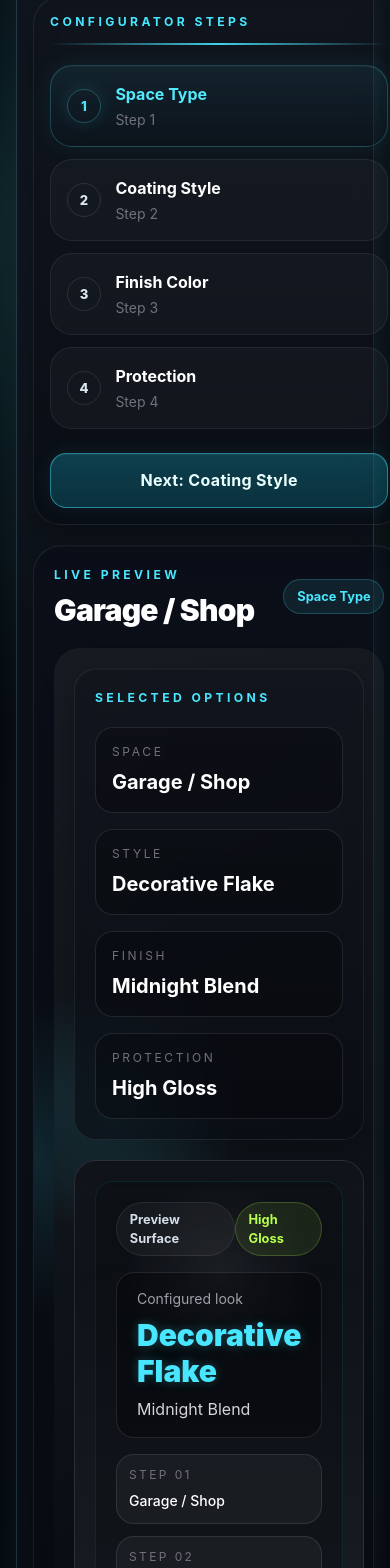
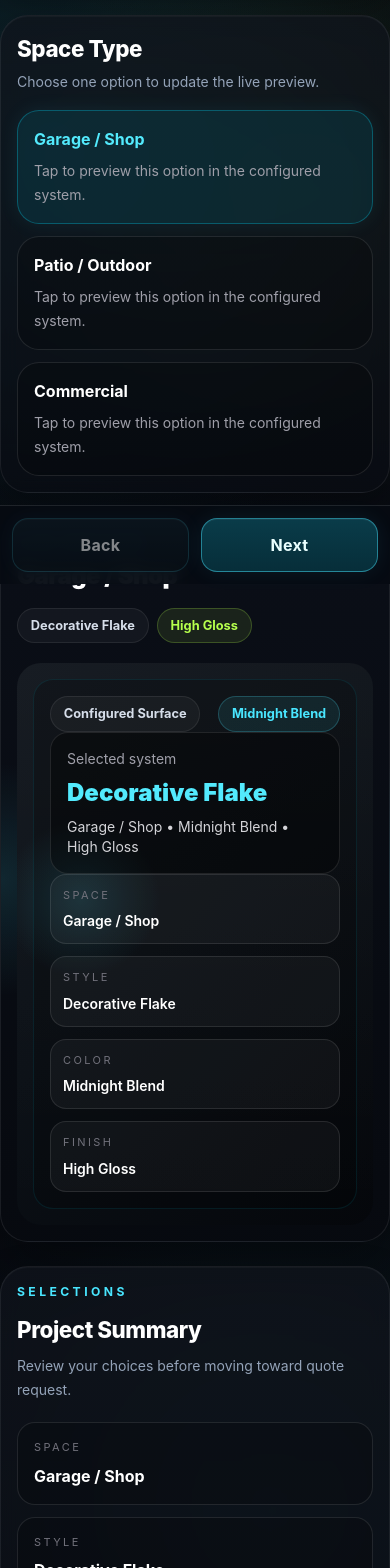
Before and after one commit to cturley468-dotcom/artipoxi-dashboard, a Next.js app: page /configurator in a window 390 px wide. Shown: the part 260-1828 px from the top of the page. Built offline with nearby package versions, Linux system fonts and the light colour scheme.

Commit message:
Rebuild configurator mobile-first

```diff
--- a/app/configurator/page.tsx
+++ b/app/configurator/page.tsx
@@ -1,35 +1,58 @@
 "use client";
 
 import { useMemo, useState } from "react";
-import BrandMark from "../components/BrandMark";
 
 const steps = [
   "Space Type",
   "Coating Style",
-  "Finish Color",
-  "Protection",
+  "Color Blend",
+  "Topcoat",
 ] as const;
 
-const spaceTypes = ["Garage / Shop", "Patio / Outdoor", "Commercial"] as const;
-const coatingStyles = ["Decorative Flake", "Solid Color", "Quartz System"] as const;
-const finishColors = ["Midnight Blend", "Stone Blend", "Light Granite"] as const;
-const protections = ["High Gloss", "Satin Finish", "UV Resistant"] as const;
+const spaceTypes = [
+  "Garage / Shop",
+  "Patio / Outdoor",
+  "Commercial",
+] as const;
+
+const coatingStyles = [
+  "Decorative Flake",
+  "Solid Color",
+  "Quartz System",
+] as const;
+
+const colorBlends = [
+  "Midnight Blend",
+  "Stone Blend",
+  "Light Granite",
+] as const;
+
+const topcoats = [
+  "High Gloss",
+  "Satin Finish",
+  "UV Resistant",
+] as const;
 
 export default function ConfiguratorPage() {
   const [step, setStep] = useState(0);
-  const [spaceType, setSpaceType] = useState<(typeof spaceTypes)[number]>("Garage / Shop");
-  const [coatingStyle, setCoatingStyle] = useState<(typeof coatingStyles)[number]>("Decorative Flake");
-  const [finishColor, setFinishColor] = useState<(typeof finishColors)[number]>("Midnight Blend");
-  const [protection, setProtection] = useState<(typeof protections)[number]>("High Gloss");
+
+  const [spaceType, setSpaceType] =
+    useState<(typeof spaceTypes)[number]>("Garage / Shop");
+  const [coatingStyle, setCoatingStyle] =
+    useState<(typeof coatingStyles)[number]>("Decorative Flake");
+  const [colorBlend, setColorBlend] =
+    useState<(typeof colorBlends)[number]>("Midnight Blend");
+  const [topcoat, setTopcoat] =
+    useState<(typeof topcoats)[number]>("High Gloss");
 
   const summary = useMemo(
     () => [
-      { title: "Space", value: spaceType },
-      { title: "Style", value: coatingStyle },
-      { title: "Finish", value: finishColor },
-      { title: "Protection", value: protection },
+      { label: "Space", value: spaceType },
+      { label: "Style", value: coatingStyle },
+      { label: "Color", value: colorBlend },
+      { label: "Finish", value: topcoat },
     ],
-    [spaceType, coatingStyle, finishColor, protection]
+    [spaceType, coatingStyle, colorBlend, topcoat]
   );
 
   function nextStep() {
@@ -40,265 +63,254 @@ export default function ConfiguratorPage() {
     setStep((prev) => Math.max(prev - 1, 0));
   }
 
+  const activeStepName = steps[step];
+
   return (
-    <main className="min-h-screen text-white">
-      <div className="mx-auto max-w-[1500px] px-4 py-4 md:px-6 md:py-6">
-        <div className="glass-panel cyber-outline rounded-[32px] p-4 md:p-6">
-          <div className="flex flex-col gap-4 border-b border-white/10 pb-4 lg:flex-row lg:items-center lg:justify-between">
-            <div className="flex items-center gap-5">
-              <BrandMark href="/" subtitle="Premium epoxy systems" size="md" />
-              <div className="hidden h-14 w-px bg-white/10 md:block" />
+    <div className="text-white">
+      <div className="flex flex-col gap-6">
+        <section className="glass-panel-soft rounded-[28px] p-5 md:p-6">
+          <div className="section-kicker">Configurator</div>
+
+          <div className="mt-3 flex flex-col gap-4 lg:flex-row lg:items-end lg:justify-between">
             <div>
-                <div className="text-3xl font-black tracking-tight">
-                  Floor Configurator
+              <h1 className="text-3xl font-black tracking-tight md:text-4xl">
+                Design Your Floor
+              </h1>
+              <p className="mt-2 max-w-2xl text-sm leading-7 text-zinc-400 md:text-base">
+                Build a premium epoxy system preview step by step. This version is
+                simplified for phone first, then expands cleanly on desktop.
+              </p>
             </div>
-                <div className="mt-1 text-sm text-zinc-400">
-                  Build your finish direction and request your quote.
+
+            <div className="flex flex-wrap gap-2">
+              <span className="ui-chip ui-chip-cyan">{activeStepName}</span>
+              <span className="ui-chip">
+                Step {step + 1} / {steps.length}
+              </span>
+            </div>
+          </div>
+        </section>
+
+        <div className="grid gap-6 xl:grid-cols-[minmax(0,1fr)_360px]">
+          <section className="space-y-6">
+            <div className="glass-panel-soft rounded-[28px] p-4 md:p-5">
+              <div className="mb-4 flex items-center justify-between">
+                <div>
+                  <div className="panel-title">{steps[step]}</div>
+                  <div className="panel-subtitle mt-1 text-sm">
+                    Choose one option to update the live preview.
                   </div>
                 </div>
               </div>
 
-            <div className="flex flex-wrap gap-3">
-              <button className="ui-btn">Save Preview</button>
-              <button className="ui-btn ui-btn-primary">Request Quote</button>
+              <div className="grid gap-3 sm:grid-cols-2">
+                {step === 0 &&
+                  spaceTypes.map((option) => (
+                    <OptionCard
+                      key={option}
+                      label={option}
+                      active={spaceType === option}
+                      onClick={() => setSpaceType(option)}
+                    />
+                  ))}
+
+                {step === 1 &&
+                  coatingStyles.map((option) => (
+                    <OptionCard
+                      key={option}
+                      label={option}
+                      active={coatingStyle === option}
+                      onClick={() => setCoatingStyle(option)}
+                    />
+                  ))}
+
+                {step === 2 &&
+                  colorBlends.map((option) => (
+                    <OptionCard
+                      key={option}
+                      label={option}
+                      active={colorBlend === option}
+                      onClick={() => setColorBlend(option)}
+                    />
+                  ))}
+
+                {step === 3 &&
+                  topcoats.map((option) => (
+                    <OptionCard
+                      key={option}
+                      label={option}
+                      active={topcoat === option}
+                      onClick={() => setTopcoat(option)}
+                    />
+                  ))}
               </div>
             </div>
 
-          <div className="mt-5 grid gap-5 xl:grid-cols-[280px_1fr]">
-            <aside className="glass-panel-soft rounded-[28px] p-4">
-              <div className="section-kicker">Configurator Steps</div>
-              <div className="neon-line mt-3" />
-
-              <div className="mt-5 space-y-3">
-                {steps.map((item, index) => {
-                  const active = index === step;
-                  const complete = index < step;
-
-                  return (
-                    <button
-                      key={item}
-                      onClick={() => setStep(index)}
-                      className={`step-rail-item w-full text-left ${
-                        active ? "step-rail-item-active" : ""
-                      }`}
-                    >
-                      <div
-                        className={`step-badge ${
-                          active ? "step-badge-active" : ""
-                        }`}
-                      >
-                        {complete ? "✓" : index + 1}
-                      </div>
-
-                      <div>
-                        <div
-                          className={`text-base font-bold ${
-                            active ? "text-cyan-300" : "text-white"
-                          }`}
-                        >
-                          {item}
-                        </div>
-                        <div className="mt-1 text-sm text-zinc-500">
-                          Step {index + 1}
-                        </div>
-                      </div>
-                    </button>
-                  );
-                })}
-              </div>
-
-              <button
-                onClick={nextStep}
-                className="ui-btn ui-btn-primary mt-6 w-full"
-              >
-                Next: {steps[Math.min(step + 1, steps.length - 1)]}
-              </button>
-            </aside>
-
-            <section className="space-y-5">
-              <div className="preview-frame p-5">
-                <div className="flex items-center justify-between">
+            <div className="preview-frame p-4 md:p-5">
+              <div className="flex flex-col gap-4 md:flex-row md:items-center md:justify-between">
                 <div>
                   <div className="section-kicker">Live Preview</div>
-                    <div className="mt-2 text-3xl font-black tracking-tight">
+                  <div className="mt-2 text-2xl font-black tracking-tight md:text-3xl">
                     {spaceType}
                   </div>
                 </div>
 
-                  <div className="ui-chip ui-chip-cyan">{steps[step]}</div>
+                <div className="flex flex-wrap gap-2">
+                  <span className="ui-chip">{coatingStyle}</span>
+                  <span className="ui-chip ui-chip-lime">{topcoat}</span>
+                </div>
               </div>
 
-                <div className="preview-image mt-5 rounded-[26px] p-5">
-                  <div className="grid h-full min-h-[440px] gap-5 lg:grid-cols-[0.38fr_0.62fr]">
-                    <div className="glass-panel-soft rounded-[22px] p-5">
-                      <div className="section-kicker">Selected Options</div>
+              <div className="preview-image mt-5 rounded-[24px] p-4 md:p-5">
+                <div className="flex min-h-[280px] flex-col justify-between rounded-[20px] border border-cyan-400/10 bg-black/20 p-4 md:min-h-[380px] md:p-5">
+                  <div className="flex items-center justify-between">
+                    <span className="ui-chip">Configured Surface</span>
+                    <span className="ui-chip ui-chip-cyan">{colorBlend}</span>
+                  </div>
 
-                      <div className="mt-5 space-y-4">
+                  <div className="self-start rounded-[18px] border border-white/10 bg-black/35 px-4 py-4 md:px-5">
+                    <div className="text-sm text-zinc-400">Selected system</div>
+                    <div className="mt-2 text-2xl font-black text-cyan-300 md:text-3xl">
+                      {coatingStyle}
+                    </div>
+                    <div className="mt-2 text-sm text-zinc-300 md:text-base">
+                      {spaceType} • {colorBlend} • {topcoat}
+                    </div>
+                  </div>
+
+                  <div className="grid gap-3 md:grid-cols-4">
                     {summary.map((item) => (
                       <div
-                            key={item.title}
-                            className="rounded-[18px] border border-white/10 bg-black/25 p-4"
+                        key={item.label}
+                        className="rounded-[16px] border border-white/10 bg-white/[0.04] p-3"
                       >
-                            <div className="text-xs uppercase tracking-[0.22em] text-zinc-500">
-                              {item.title}
+                        <div className="text-[11px] uppercase tracking-[0.22em] text-zinc-500">
+                          {item.label}
                         </div>
-                            <div className="mt-2 text-xl font-bold text-white">
+                        <div className="mt-2 text-sm font-semibold text-white">
                           {item.value}
                         </div>
                       </div>
                     ))}
                   </div>
                 </div>
+              </div>
+            </div>
+          </section>
 
-                    <div className="preview-floor rounded-[22px] border border-white/10 p-5">
-                      <div className="grid h-full grid-rows-[auto_1fr_auto] gap-4 rounded-[18px] border border-cyan-400/10 bg-black/20 p-5">
-                        <div className="flex items-center justify-between">
-                          <div className="ui-chip">Preview Surface</div>
-                          <div className="ui-chip ui-chip-lime">{protection}</div>
+          <aside className="glass-panel-soft rounded-[28px] p-4 md:p-5 xl:sticky xl:top-6 xl:self-start">
+            <div className="section-kicker">Selections</div>
+            <div className="mt-3 panel-title">Project Summary</div>
+            <div className="panel-subtitle mt-2 text-sm">
+              Review your choices before moving toward quote request.
             </div>
 
-                        <div className="flex items-end">
-                          <div className="rounded-[18px] border border-white/10 bg-black/30 px-5 py-4">
-                            <div className="text-sm text-zinc-400">Configured look</div>
-                            <div className="mt-2 text-3xl font-black neon-text">
-                              {coatingStyle}
+            <div className="mt-5 space-y-3">
+              {summary.map((item) => (
+                <div
+                  key={item.label}
+                  className="rounded-[18px] border border-white/10 bg-black/20 p-4"
+                >
+                  <div className="text-[11px] uppercase tracking-[0.22em] text-zinc-500">
+                    {item.label}
                   </div>
-                            <div className="mt-2 text-zinc-300">{finishColor}</div>
+                  <div className="mt-2 text-base font-bold text-white">
+                    {item.value}
+                  </div>
+                </div>
+              ))}
+            </div>
+
+            <div className="mt-5 rounded-[18px] border border-cyan-400/10 bg-cyan-400/5 p-4">
+              <div className="text-sm text-zinc-400">Suggested direction</div>
+              <div className="mt-2 text-lg font-bold text-cyan-300">
+                Premium custom epoxy system
               </div>
             </div>
 
-                        <div className="grid gap-3 sm:grid-cols-3">
-                          <MiniStep step="01" text={spaceType} />
-                          <MiniStep step="02" text={coatingStyle} />
-                          <MiniStep step="03" text={protection} />
+            <div className="mt-5 hidden xl:flex xl:flex-col xl:gap-3">
+              <button
+                onClick={prevStep}
+                disabled={step === 0}
+                className="ui-btn w-full disabled:opacity-50"
+              >
+                Back
+              </button>
+
+              <button
+                onClick={nextStep}
+                disabled={step === steps.length - 1}
+                className="ui-btn ui-btn-primary w-full disabled:opacity-50"
+              >
+                Next Step
+              </button>
+
+              <button className="ui-btn ui-btn-lime w-full">
+                Request Quote
+              </button>
             </div>
-                      </div>
-                    </div>
-                  </div>
+          </aside>
         </div>
       </div>
 
-              <div className="glass-panel-soft rounded-[28px] p-5">
-                <div className="flex flex-col gap-4 lg:flex-row lg:items-center lg:justify-between">
-                  <div>
-                    <div className="panel-title">{steps[step]}</div>
-                    <div className="panel-subtitle mt-2">
-                      Configure your surface system one step at a time.
+      <div className="fixed bottom-0 left-0 right-0 z-30 border-t border-white/10 bg-[#070b12]/95 p-3 backdrop-blur xl:hidden">
+        <div className="mx-auto flex max-w-7xl gap-3">
+          <button
+            onClick={prevStep}
+            disabled={step === 0}
+            className="ui-btn flex-1 disabled:opacity-50"
+          >
+            Back
+          </button>
+
+          {step < steps.length - 1 ? (
+            <button
+              onClick={nextStep}
+              className="ui-btn ui-btn-primary flex-1"
+            >
+              Next
+            </button>
+          ) : (
+            <button className="ui-btn ui-btn-lime flex-1">
+              Request Quote
+            </button>
+          )}
         </div>
       </div>
 
-                  <div className="flex gap-3">
-                    <button onClick={prevStep} className="ui-btn">
-                      Back
-                    </button>
-                    <button onClick={nextStep} className="ui-btn ui-btn-primary">
-                      Continue
-                    </button>
-                  </div>
-                </div>
-
-                <div className="mt-6">
-                  {step === 0 && (
-                    <OptionGrid
-                      options={spaceTypes}
-                      value={spaceType}
-                      onChange={(value) => setSpaceType(value as (typeof spaceTypes)[number])}
-                    />
-                  )}
-
-                  {step === 1 && (
-                    <OptionGrid
-                      options={coatingStyles}
-                      value={coatingStyle}
-                      onChange={(value) =>
-                        setCoatingStyle(value as (typeof coatingStyles)[number])
-                      }
-                    />
-                  )}
-
-                  {step === 2 && (
-                    <OptionGrid
-                      options={finishColors}
-                      value={finishColor}
-                      onChange={(value) =>
-                        setFinishColor(value as (typeof finishColors)[number])
-                      }
-                    />
-                  )}
-
-                  {step === 3 && (
-                    <OptionGrid
-                      options={protections}
-                      value={protection}
-                      onChange={(value) =>
-                        setProtection(value as (typeof protections)[number])
-                      }
-                    />
-                  )}
-                </div>
-              </div>
-            </section>
-          </div>
-        </div>
-      </div>
-    </main>
-  );
-}
-
-function OptionGrid({
-  options,
-  value,
-  onChange,
-}: {
-  options: readonly string[];
-  value: string;
-  onChange: (value: string) => void;
-}) {
-  return (
-    <div className="grid gap-4 md:grid-cols-3">
-      {options.map((option) => {
-        const active = option === value;
-
-        return (
-          <button
-            key={option}
-            onClick={() => onChange(option)}
-            className={`rounded-[22px] border p-5 text-left transition ${
-              active
-                ? "border-cyan-400/28 bg-cyan-400/10 shadow-[0_0_26px_rgba(73,230,255,0.08)]"
-                : "border-white/10 bg-white/[0.03] hover:border-cyan-400/18"
-            }`}
-          >
-            <div
-              className={`text-lg font-bold ${
-                active ? "text-cyan-300" : "text-white"
-              }`}
-            >
-              {option}
-            </div>
-            <div className="mt-2 text-sm text-zinc-400">
-              Click to preview this option in the live layout.
-            </div>
-          </button>
-        );
-      })}
+      <div className="h-24 xl:hidden" />
     </div>
   );
 }
 
-function MiniStep({
-  step,
-  text,
+function OptionCard({
+  label,
+  active,
+  onClick,
 }: {
-  step: string;
-  text: string;
+  label: string;
+  active: boolean;
+  onClick: () => void;
 }) {
   return (
-    <div className="rounded-[18px] border border-white/10 bg-white/[0.04] p-3">
-      <div className="text-xs uppercase tracking-[0.2em] text-zinc-500">
-        Step {step}
+    <button
+      onClick={onClick}
+      className={`rounded-[22px] border p-4 text-left transition md:p-5 ${
+        active
+          ? "border-cyan-400/30 bg-cyan-400/10 shadow-[0_0_20px_rgba(73,230,255,0.08)]"
+          : "border-white/10 bg-black/20 hover:border-cyan-400/20 hover:bg-white/[0.03]"
+      }`}
+    >
+      <div
+        className={`text-base font-bold md:text-lg ${
+          active ? "text-cyan-300" : "text-white"
+        }`}
+      >
+        {label}
       </div>
-      <div className="mt-2 text-sm font-medium text-white">{text}</div>
+      <div className="mt-2 text-sm leading-6 text-zinc-400">
+        Tap to preview this option in the configured system.
       </div>
+    </button>
   );
 }
```
Lines whose indentation alone changed are shown as unchanged.
